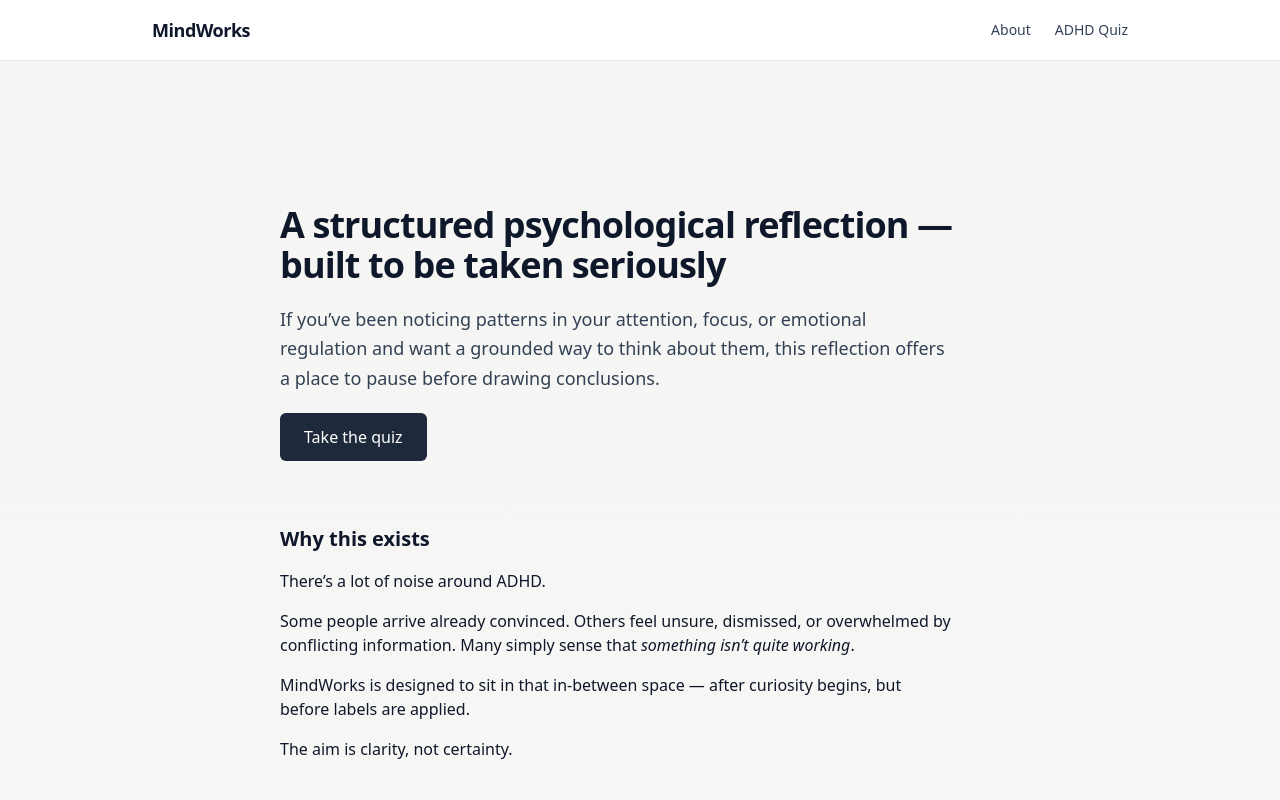
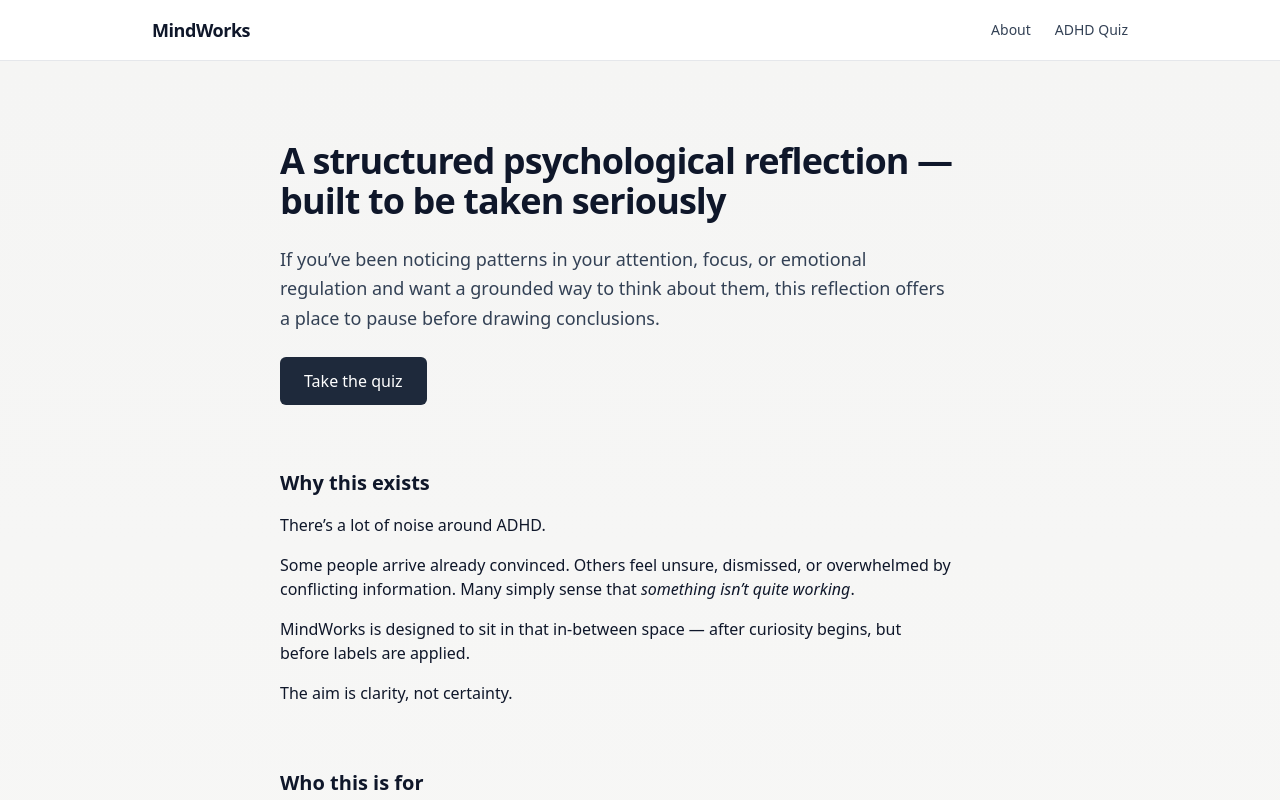
Before and after one commit to stopinder/therapy-orientation-quiz, a Vue app: page /about in a window 1280 px wide. Shown: the top 800 px of the page. Built offline with nearby package versions, Linux system fonts and the light colour scheme.

Commit message:
Refine About page hero spacing and layout balance

```diff
--- a/src/views/About.vue
+++ b/src/views/About.vue
@@ -1,15 +1,15 @@
 <template>
-  <main class="min-h-screen bg-gradient-to-b from-stone-100 to-stone-50 px-6 py-20">
+  <main class="min-h-screen bg-gradient-to-b from-stone-100 to-stone-50 px-6 pt-12 pb-20">
 
-  <div class="max-w-3xl mx-auto px-6 pt-16 pb-24 space-y-16">
+    <div class="max-w-3xl mx-auto px-6 pt-8 pb-24 space-y-16">
 
       <!-- HERO -->
-      <section class="space-y-5">
+      <section class="space-y-6">
         <h1 class="text-3xl md:text-4xl font-semibold tracking-tight">
           A structured psychological reflection — built to be taken seriously
         </h1>
 
-        <p class="text-lg leading-relaxed text-slate-700 max-w-2xl">
+        <p class="text-lg leading-relaxed text-slate-700 max-w-2xl mb-8">
           If you’ve been noticing patterns in your attention, focus, or emotional
           regulation and want a grounded way to think about them, this reflection
           offers a place to pause before drawing conclusions.
@@ -136,7 +136,7 @@
       </section>
 
       <!-- FINAL CTA -->
-      <section class="pt-4">
+      <section class="pt-6">
         <router-link
             to="/gateway"
             class="inline-block rounded-md bg-slate-800 px-6 py-3 text-white font-medium hover:bg-slate-700 transition"
```
